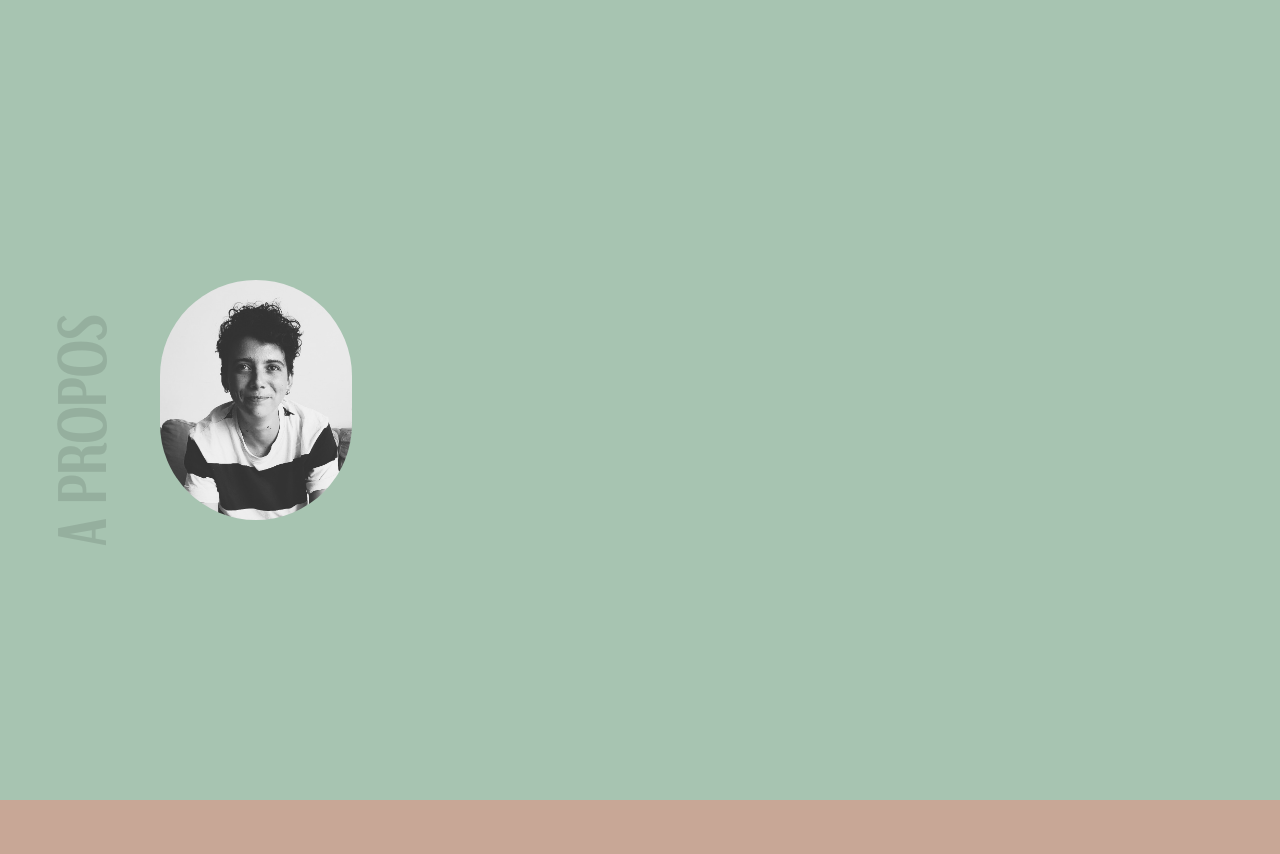
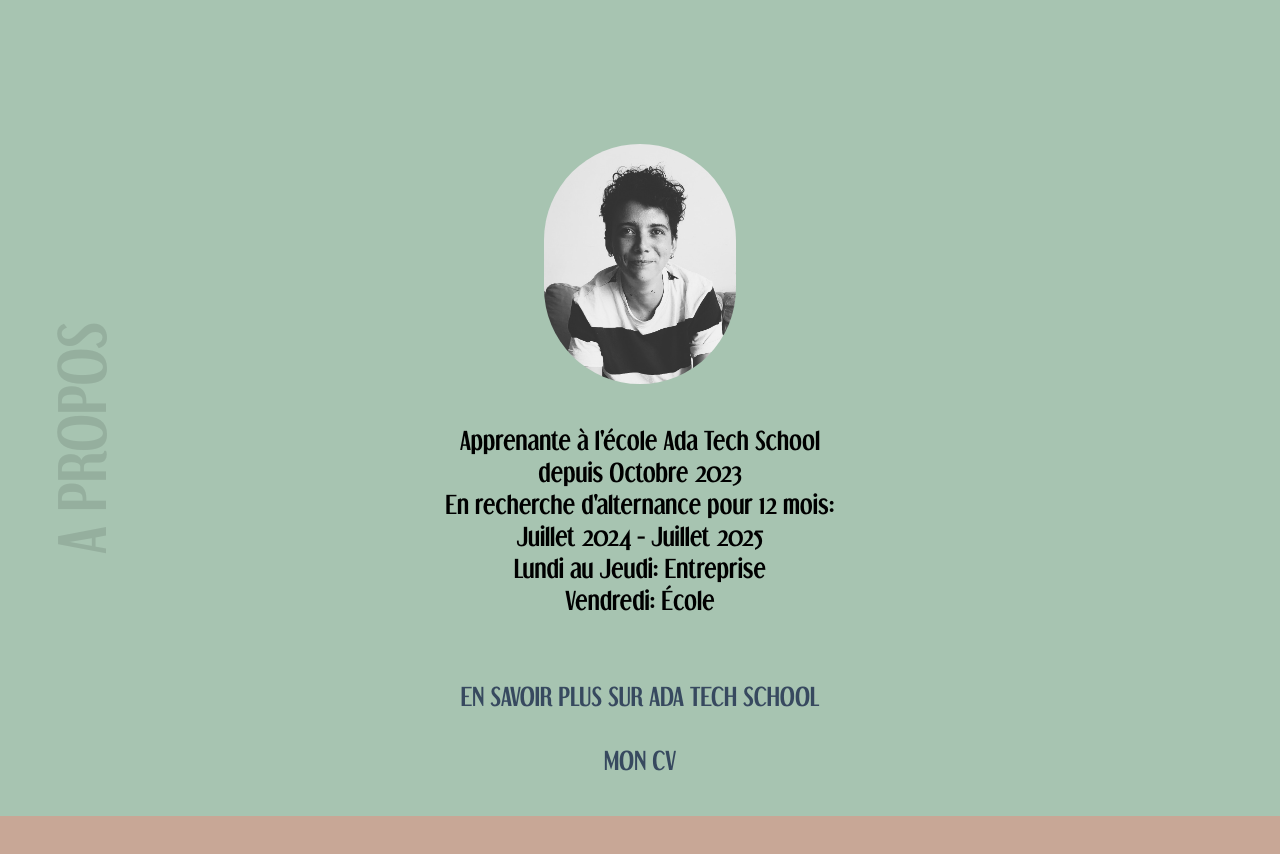
Before and after one commit to neis-zonca-cros/portfolio, a React (Vite) app: page / in a window 1280 px wide. Shown: the part 800-1654 px from the top of the page. Built offline with nearby package versions, Linux system fonts and the light colour scheme.

Commit message:
A propos, texte

```diff
--- a/src/pages/APropos.jsx
+++ b/src/pages/APropos.jsx
@@ -1,17 +1,46 @@
 import React from 'react';
 import neisImage from '../assets/neis.jpg';
+
 
 const APropos = () => {
   return (
     <div>
-      <section id="apropos" className="flex min-h-screen bg-apropos relative flex-col lg:flex-row justify-center lg:justify-between items-center">
+      <section id="apropos" className="min-h-screen bg-apropos relative ">
         <div className="absolute opacity-10 font-[dream] text-4xl sm:text-4xl md:text-6xl lg:text-6xl rotate-0 md:-rotate-90 lg:-rotate-90 sm:rotate-0 top-20 left-1/2 transform -translate-x-1/2 md:top-1/2 lg:top-1/2 md:left-20 lg:left-20">
           A PROPOS
         </div>
 
-        <div className='lg:w-auto lg:mt-0 lg:ml-40 mt-20'>
-          <img src={neisImage} alt="Photo" className='rounded-full h-60 w-auto' />
+        <div class="flex flex-col justify-center items-center pt-20">
+
+        <div className='px-4 pt-6 mt-10 '>
+          <img src={neisImage} alt="Photo" className='rounded-full h-60' />
         </div>
+        <div className=' m-10 text-center text-2xl font-[dream]'>
+          Apprenante à l'école Ada Tech School
+          <br></br>depuis Octobre 2023
+          <br></br>En recherche d'alternance pour 12 mois:
+          <br></br>Juillet 2024 - Juillet 2025
+          <br></br> Lundi au Jeudi: Entreprise
+          <br></br> Vendredi: École <br></br>
+          <br></br>
+          <br></br>
+          <div className='hover:scale-110 transition-transform ease-in-out duration-200 m-0 p-0'>
+          <a href="https://adatechschool.fr/" target='blank'className="text-border uppercase font-['dream']">
+           En savoir plus sur Ada Tech School
+          </a>
+          </div>
+          <br></br>
+
+          {/* <a href="/cv.pdf" target="_blank" rel="noopener noreferrer" className="text-border text-4xl sm:text-5xl md:text-6xl lg:text-7xl uppercase font-['dream']">Mon CV !</a> */}
+          <div className='hover:scale-110 transition-transform ease-in-out duration-200 m-0 p-0'>
+              <a href='/cv.pdf' target="_blank" rel="noopener noreferrer"  className="text-border uppercase font-['dream']">Mon CV</a>
+          </div>
+        </div>
+        </div>
+
+
+
+
 
       </section>
     </div>
```
Also changed, not shown: 2 other files (tests, documents, lock files or other folders).
